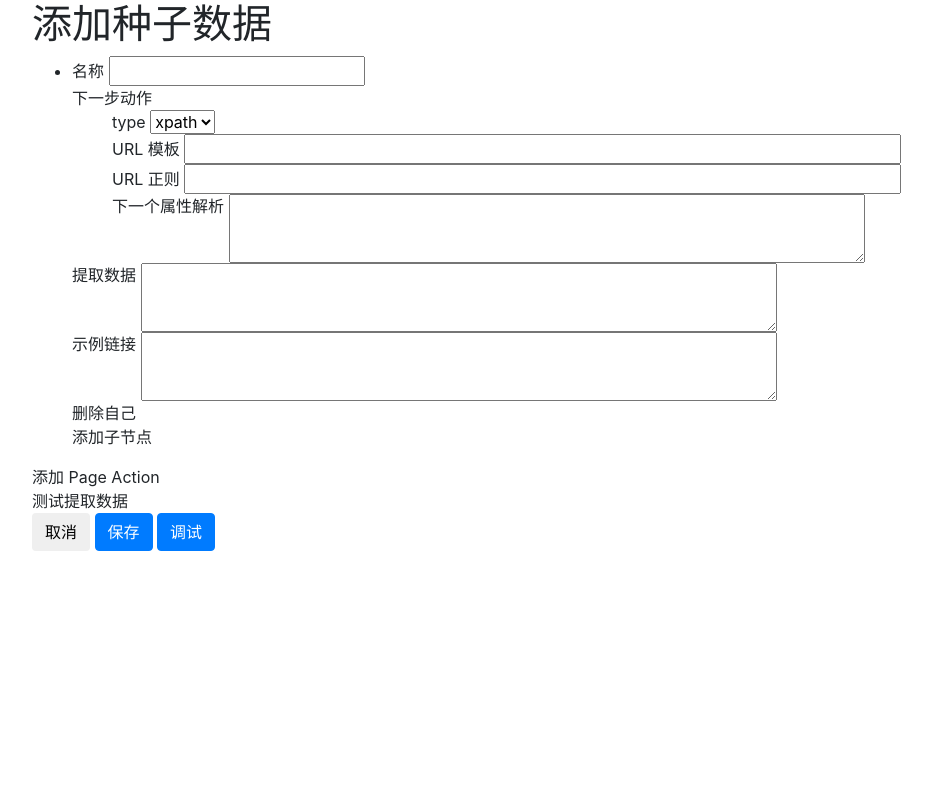
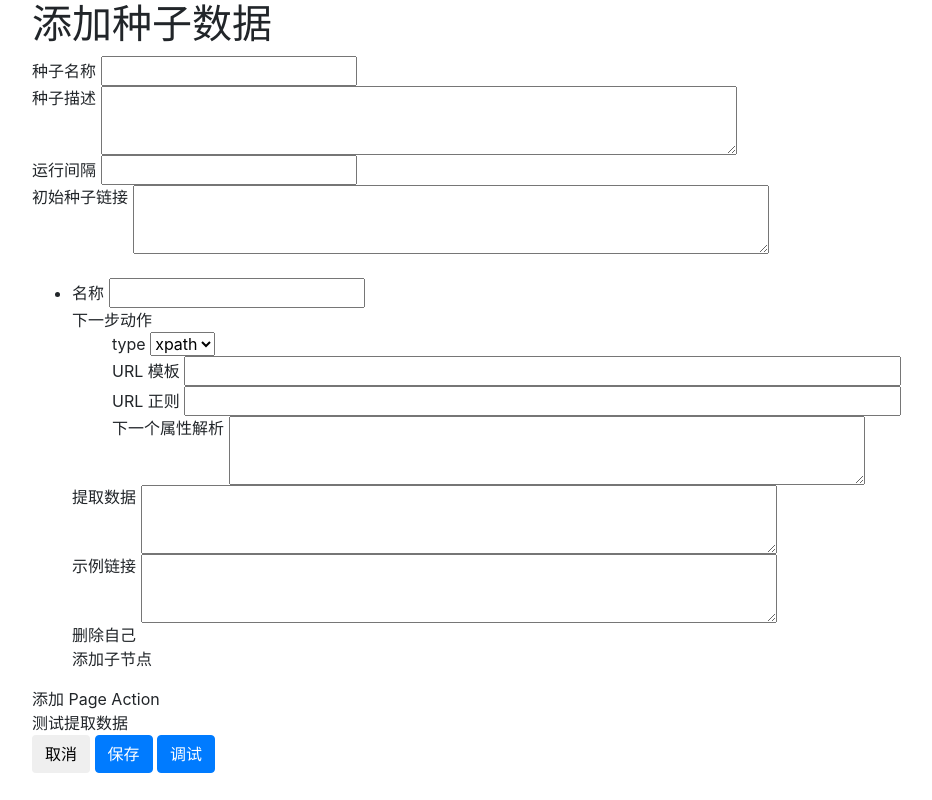
Before and after one commit to awolfly9/vertical_crawler, a Django app: page /vertical/addseed/ in a window 1280 px wide. Shown: the whole page, without its empty margins (53-985 px from the left). Run offline with Django 3.2, Linux system fonts and the light colour scheme; parts of the project's set-up code (start-up, migrations or seed data) failed here and were passed over; some libraries are stand-ins or nearby versions.

Commit message:
添加初始生产配置文件界面

```diff
--- a/web/vertical/templates/addseed.html
+++ b/web/vertical/templates/addseed.html
@@ -38,7 +38,25 @@
     <!--</div>-->
     <!--</form>-->
     <form autocomplete="on">
-        <div class="page-actions">
+        {% csrf_token %}
+        <div class="seed-name">
+            <span>种子名称</span>
+            <input type="text" class="action-name input-group-sm" value="">
+        </div>
+        <div class="seed-desc">
+            <span>种子描述</span>
+            <textarea type="text" class="" style="white-space:nowrap; overflow:scroll; vertical-align: top;" cols="60"></textarea>
+        </div>
+        <div class="seed-run-interval">
+            <span>运行间隔</span>
+            <input type="text" class="action-name input-group-sm" value="">
+        </div>
+        <div class="seed-init-url">
+            <span>初始种子链接</span>
+            <textarea type="text" class="" style="white-space:nowrap; overflow:scroll; vertical-align: top;" cols="60"></textarea>
+        </div>
+        <br>
+        <div class="page-actions" id="page-actions">
             <ul class="page-action">
                 <li class="action">
                     <div class="action-name">
@@ -84,12 +102,12 @@
             </ul>
         </div>
 
-        <div class="addPagesField"><i class="fa fa-plus"></i>添加 Page Action</div>
+        <div class="add-page-action"><i class="fa fa-plus"></i>添加 Page Action</div>
         <div class="test-parse-data"><i class="fa fa-plus"></i>测试提取数据</div>
     </form>
 
     <button type="button" class="btn btn-default">取消</button>
-    <button type="button" class="btn btn-primary">保存</button>
+    <button type="button" class="btn btn-primary save-config">保存</button>
     <button type="button" class="btn btn-primary">调试</button>
 </div>
 
@@ -143,8 +161,8 @@
         '                </li>\n' +
         '            </ul>';
 
-    $(".addPagesField").click(function () {
-        $('#addPages').append(temp_data)
+    $(".add-page-action").click(function () {
+        $('#page-actions').append(temp_data)
     });
 
 
@@ -168,22 +186,65 @@
 
     function parse_page_action_list(page_action_item) {
         var page_datas = [];
-        page_action_item.each(function (i, n) {  // 遍历子节点，获取输入数据
+        page_action_item.each(function (i, item) {  // 遍历子节点，获取输入数据
             var data = {};
-            var obj = $(n);
+            var obj = $(item);
             var action = obj.find('.action');
-            var action_name = action.find('.action-name');
-            console.log(action_name);
-            var action_name_value = action_name.find('input').val();
-            console.log(action_name_value);
-            data['action_name'] = action_name_value;
+            var action_name = action.find('.action-name');  // name
+            data['action_name'] = action_name.find('input').val();
+            data['next'] = {};
+            var action_next = action.find('.action-next');  // next
+            data['next']['type'] = action_next.find('select').find(":selected").text();
+            data['next']['url_temp'] = action_next.find('.next-temp').find('input').val();
+            data['next']['url_regex'] = action_next.find('.next-regex').find('input').val();
+            // next_field  todo... 现在需要输入 json 格式
+            data['next']['next_field'] = JSON.parse(action_next.find('.next-field').find('textarea').val());
 
+            // extract  todo...
+            data['extract_field'] = action.find('.action-extract').find('textarea').val().split('\n');
+            // sample
+            data['sample_urls'] = action.find('.action-sample').find('textarea').val().split('\n');
             var child_action_item = action.find(".page-action");
-            data['add_pages'] = parse_page_action_list(child_action_item);
+            var add_pages = parse_page_action_list(child_action_item);
+            if (add_pages.length > 0) {
+                data['add_pages'] = add_pages;
+            }
             page_datas.push(data);
         });
         return page_datas;
     }
+
+    $('.save-config').on('click', function (event) {
+        var name = $(".seed-name").find("input").val();  //
+        var description = $(".seed-desc").find("textarea").val(); //
+        var run_interval = $(".seed-run-interval").find("input").val(); //
+        var init_url = $(".seed-init-url").find("textarea").val().split('\n'); //
+        var page_actions = $(".page-actions"); // 获取到跟节点 page-actions //
+        var page_action_item = page_actions.children('.page-action'); // 获取到第一层的 page-action 列表
+        var add_page_datas = parse_page_action_list(page_action_item);
+
+        var rule_data = {
+            "init_url": init_url,
+            "add_pages": add_page_datas
+        };
+        var data = {
+            'seed_id': 3,
+            'name': name,
+            'description': description,
+            'run_interval': run_interval,
+            'rule_data': JSON.stringify(rule_data)
+        };
+        console.log(data);
+        $.ajax({
+            type: "POST",
+            url: '/vertical/addseed/',
+            data: data,
+            dataType: "json",
+            success: function (body) {
+                console.log(body)
+            }
+        });
+    });
 </script>
 </body>
 </html>
--- a/web/vertical/views.py
+++ b/web/vertical/views.py
@@ -1,3 +1,4 @@
+from django.http import JsonResponse
 from django.shortcuts import render
 
 from django.views import View
@@ -57,3 +58,26 @@ class AddSeedView(View):
                 }]
         }
         return render(request, 'addseed.html', context = context)
+
+    def post(self, request, *args, **kwargs):
+        print(request.POST.dict())
+        seed = request.POST.get('seed_id', None)
+        name = request.POST.get('name')
+        description = request.POST.get('description')
+        run_interval = request.POST.get('run_interval')
+        rule_data = request.POST.get('rule_data')
+
+        print('rule_data:%s' % rule_data)
+        info = {
+            'name': name,
+            'description': description,
+            'run_interval': run_interval,
+            'rule_data': rule_data,
+        }
+        Seed.objects.update_or_create(id = seed, defaults = info)
+        context = {
+            # 'seed': seed,
+            'status': 200
+        }
+        # return render(request, 'addseed.html', context = context)
+        return JsonResponse(context)
```
